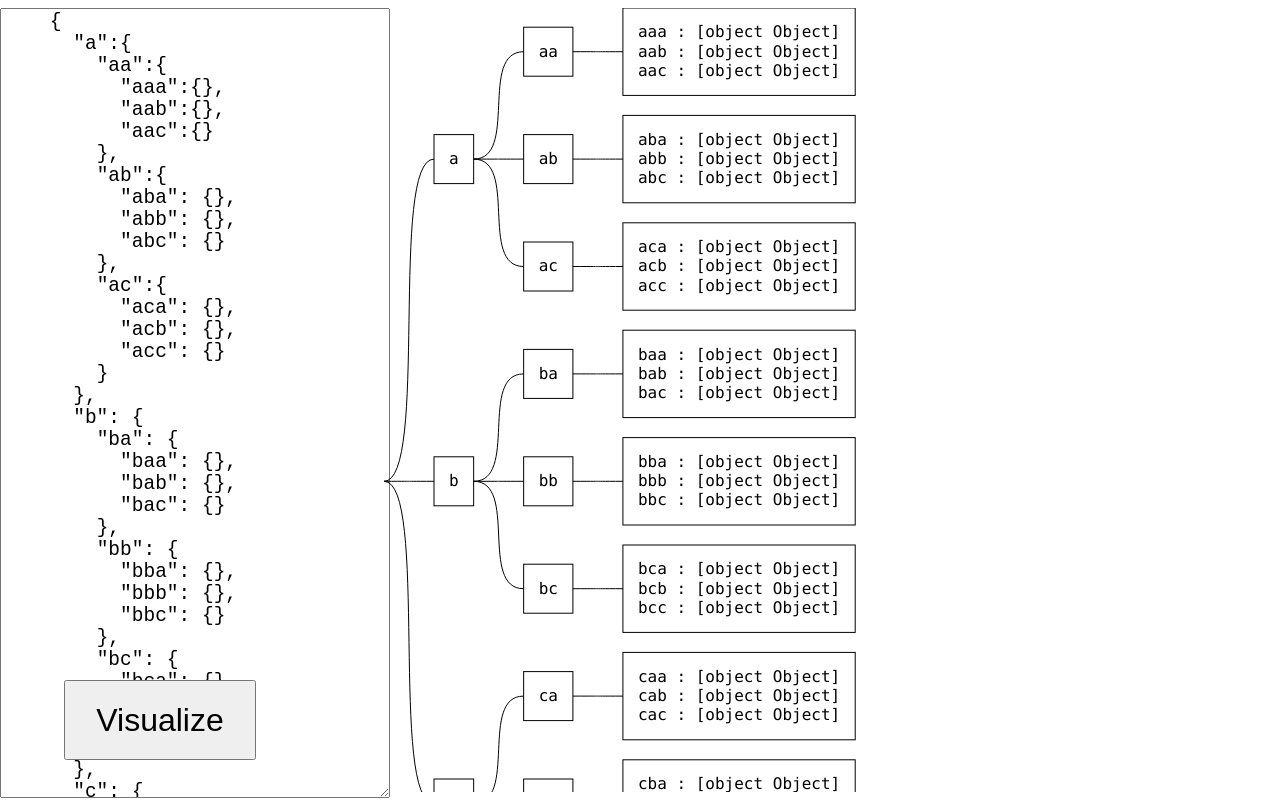
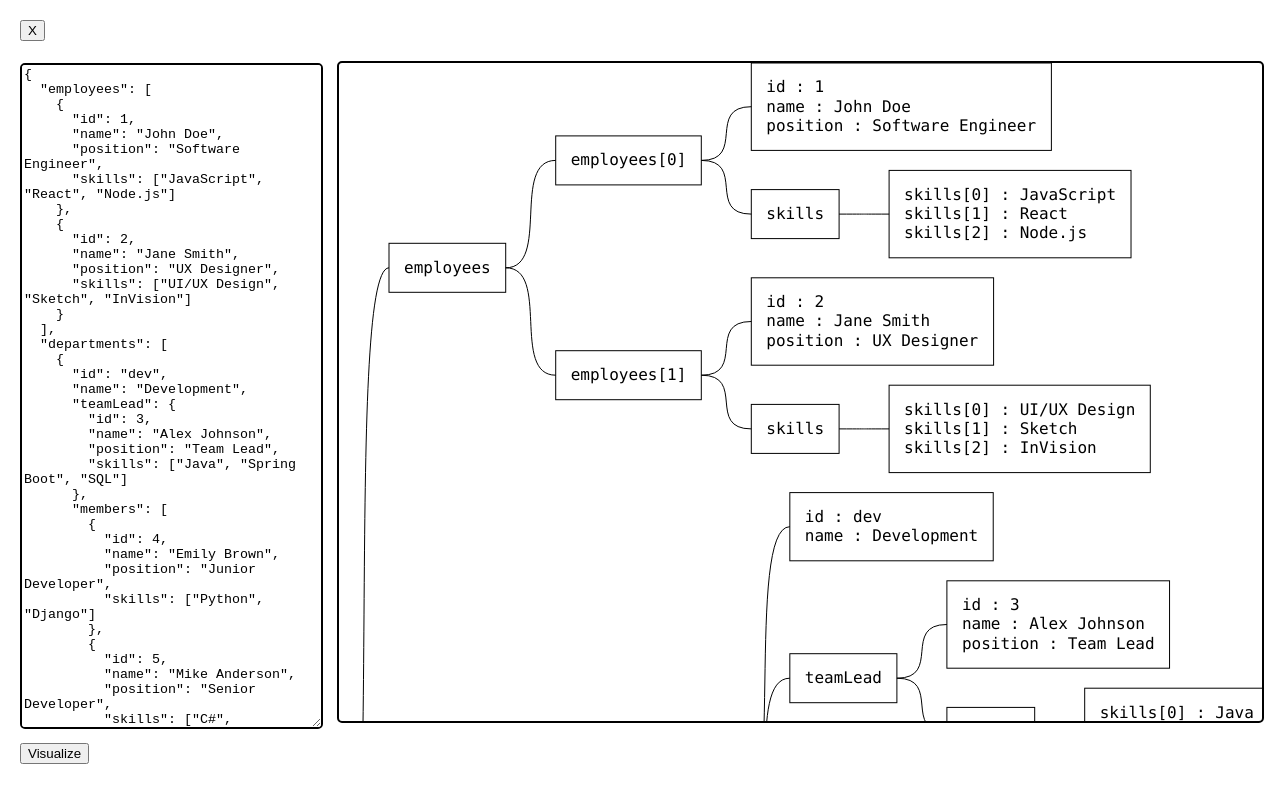
Before and after one commit to Manas-Ranjan-Das/json-visualiser, a plain HTML site: page index.html in a window 1280 px wide. Drawn offline with Linux system fonts and the light colour scheme.

Commit message:
Updated layout and added support for vertical displays

```diff
--- a/index.html
+++ b/index.html
@@ -6,88 +6,125 @@
     <meta name="viewport" content="width=device-width, initial-scale=1.0" />
     <title>Document</title>
     <link rel="stylesheet" href="styles/style.css">
-    <style>
 
-
-
-    </style>
 </head>
 
 <body>
-  <textarea  name="JSONtext" id="InputJSON" cols="50" rows="60">
+
+  <table>
+    <tr>
+      <td>
+        <button type="menu"  id = "inputToggle" > X </button>
+      </td>
+
+      <td>
+
+      </td>
+
+    </tr>
+    <tr id = "main-content">
+      <td id = "code-sec"  >
+        <div id="code-section">
+          <textarea  name="JSONtext" id="InputJSON" >
 {
-      "a":{
-        "aa":{
-          "aaa":{},
-          "aab":{},
-          "aac":{}
+  "employees": [
+    {
+      "id": 1,
+      "name": "John Doe",
+      "position": "Software Engineer",
+      "skills": ["JavaScript", "React", "Node.js"]
     },
-        "ab":{
-          "aba": {},
-          "abb": {},
-          "abc": {}
+    {
+      "id": 2,
+      "name": "Jane Smith",
+      "position": "UX Designer",
+      "skills": ["UI/UX Design", "Sketch", "InVision"]
+    }
+  ],
+  "departments": [
+    {
+      "id": "dev",
+      "name": "Development",
+      "teamLead": {
+        "id": 3,
+        "name": "Alex Johnson",
+        "position": "Team Lead",
+        "skills": ["Java", "Spring Boot", "SQL"]
       },
-        "ac":{
-          "aca": {},
-          "acb": {},
-          "acc": {}
+      "members": [
+        {
+          "id": 4,
+          "name": "Emily Brown",
+          "position": "Junior Developer",
+          "skills": ["Python", "Django"]
+        },
+        {
+          "id": 5,
+          "name": "Mike Anderson",
+          "position": "Senior Developer",
+          "skills": ["C#", "ASP.NET", "MVC"]
         }
+      ]
     },
-      "b": {
-        "ba": {
-          "baa": {},
-          "bab": {},
-          "bac": {}
+    {
+      "id": "design",
+      "name": "Design",
+      "teamLead": {
+        "id": 6,
+        "name": "Sophie Turner",
+        "position": "Design Lead",
+        "skills": ["Adobe XD", "Illustrator"]
       },
-        "bb": {
-          "bba": {},
-          "bbb": {},
-          "bbc": {}
+      "members": [
+        {
+          "id": 7,
+          "name": "Chris Evans",
+          "position": "Graphic Designer",
+          "skills": ["Photoshop", "Typography"]
         },
-        "bc": {
-          "bca": {},
-          "bcb": {},
-          "bcc": {}
+        {
+          "id": 8,
+          "name": "Olivia White",
+          "position": "UX Researcher",
+          "skills": ["User Testing", "Persona Creation"]
         }
-      },
-      "c": {
-        "ca": {
-          "caa": {},
-          "cab": {},
-          "cac": {}
-        },
-        "cb": {
-          "cba": {},
-          "cbb": {},
-          "cbc": {}
-        },
-        "cc": {
-          "cca": {},
-          "ccb": {},
-          "ccc": {}
+      ]
     }
+  ]
 }
 
-    }
           </textarea>
-  <button  id = "visualize-button"   > Visualize </button>
-
-  <svg  version="1.1" width="100%" height="1500" id = "svgbox" class = "draggable-svg" xmlns="http://www.w3.org/2000/svg">
+        </div>
+      </td>
+      <td >
+        <div id="output-section" >
+          <svg  version="1.1" width="100%" height="100%" id = "svgbox" class = "draggable-svg" xmlns="http://www.w3.org/2000/svg">
 
 
           </svg>
+        </div>
+      </td>
+    </tr>
+
+    <tr>
+      <td>
+        <button  id = "visualize-button"   > Visualize </button>
+      </td>
+    </tr>
+
+  </table>
 
 
 
 
-    <svg version="1.1" width="0" height="0" id = "tempsvg" xmlns="http://www.w3.org/2000/svg">
 
 
-    </svg>
+  <svg version="1.1" width="0" height="0" id = "tempsvg" xmlns="http://www.w3.org/2000/svg"></svg>
 
 
     <script src = "scripts/main.js" ></script>
     <script src = "scripts/drag.js" ></script>
+    <script src = "scripts/layout.js"></script>
 
 
     <!--
--- /dev/null
+++ b/scripts/layout.js
@@ -0,0 +1,29 @@
+const mediaQuery = window.matchMedia("(orientation: portrait)");
+const closeButton = document.getElementById("inputToggle");
+const codeSec = document.getElementById("code-sec");
+
+if (mediaQuery.matches){
+
+    codeSec.style.width = "100%";
+}
+
+closeButton.addEventListener("mousedown" , (e)=>{
+    if(codeSec.style.display != "none"){
+        codeSec.style.display = "none";
+        closeButton.innerHTML = "=";
+    }
+    else{
+        codeSec.style.display = "";
+        closeButton.innerHTML = "X"
+    }
+})
+
+// closeButton.addEventListener("touchstart" , (e)=>{
+//     console.log("aaa");
+//     if(codeSec.style.display != "none"){
+//         codeSec.style.display = "none";
+//     }
+//     else{
+//         codeSec.style.display = "";
+//     }
+// })
--- a/styles/style.css
+++ b/styles/style.css
@@ -1,4 +1,64 @@
+
+body{
+  height: 96vh;
+}
+
+table{
+  position: relative;
+  width: 100%;
+  height: 100%;
+}
+
+#code-section{
+  position: relative;
+  height: 100%;
+
+}
+
+#output-section{
+  position: relative;
+  height: 100;
+  width: 100%;
+  border: 2px solid black ;
+  border-radius: 5px;
+}
+
+#code-sec{
+  width : 25%;
+  height: 100%;
+}
+
  #InputJSON{
+  width: 100%;
+  height: 100%;
+  border: 2px solid black ;
+  border-radius: 5px;
+}
+
+
+
+
+#main-content{
+  height: 100%;
+}
+
+tbody{
+  height: 100%;
+}
+
+div{
+  height: 100%;
+}
+
+td{
+  padding: 10px;
+}
+
+
+
+
+
+/* #InputJSON{
   position: absolute;
   top:1%;
   left:0% ;
@@ -23,4 +83,4 @@
   width: 15% ;
   height : 10% ;
   font-size: 200%;
-  }
+} */
```
Lines whose indentation alone changed are shown as unchanged.
